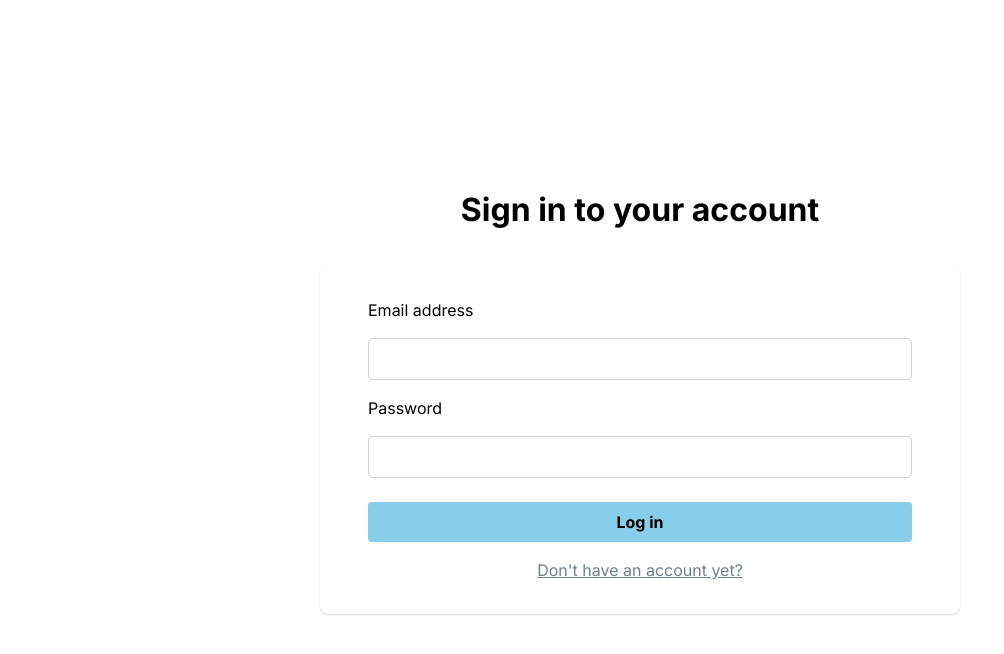
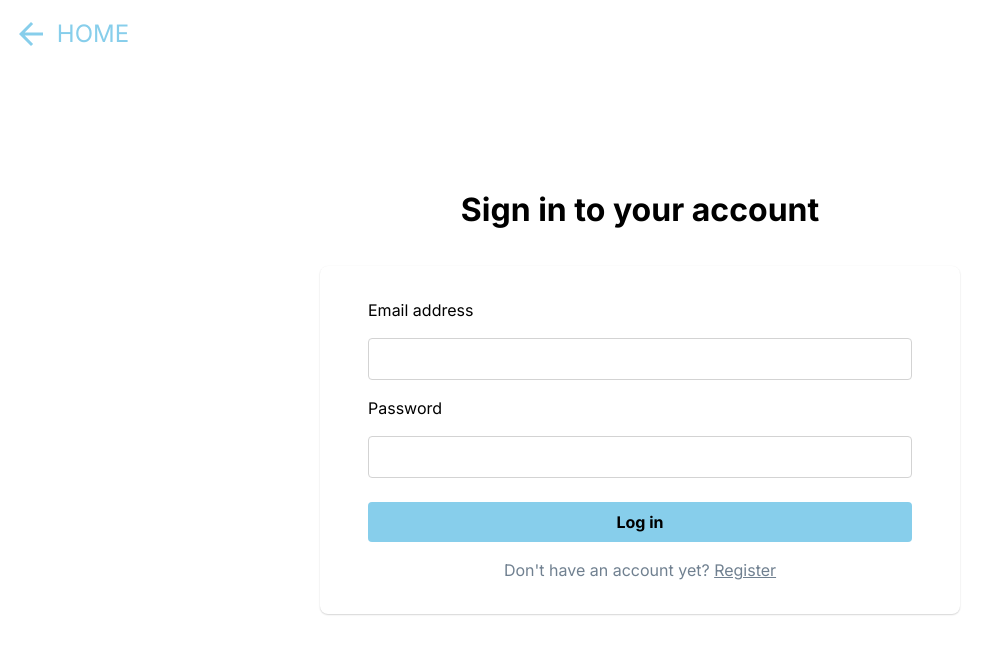
Before and after one commit to resultfulness/aw4rie, a Next.js app: page /app/login in a window 1280 px wide. Shown: the top 654 px of the page, without its empty margins (0-1004 px from the left). Built offline with nearby package versions, Linux system fonts and the light colour scheme.

Commit message:
add back button on form screen

```diff
--- a/src/app/app/(auth)/components/AuthForm.module.css
+++ b/src/app/app/(auth)/components/AuthForm.module.css
@@ -1,5 +1,6 @@
 .title {
   text-align: center;
+  padding-inline: 1rem;
 }
 
 .form {
@@ -29,3 +30,11 @@
   text-align: center;
   color: slategrey;
 }
+
+.form-switch a {
+  color: inherit;
+}
+
+.form-switch a:hover {
+  color: black;
+}
--- a/src/app/app/(auth)/components/AuthForm.tsx
+++ b/src/app/app/(auth)/components/AuthForm.tsx
@@ -84,14 +84,15 @@ const AuthForm: React.FC<AuthFormProps> = ({ variant }) => {
           {variant === "LOGIN" ? "Log in" : "Register"}
         </button>
 
-        <a
-          href={`/app/${variant === "LOGIN" ? "register" : "login"}`}
-          className={styles["form-switch"]}
-        >
+        <p className={styles["form-switch"]}>
           {variant === "LOGIN"
             ? "Don't have an account yet?"
             : "Already have an account?"}
-        </a>
+          &nbsp;
+          <a href={`/app/${variant === "LOGIN" ? "register" : "login"}`}>
+            {variant === "LOGIN" ? "Register" : "Log in"}
+          </a>
+        </p>
       </form>
     </>
   );
--- a/src/app/app/(auth)/layout.module.css
+++ b/src/app/app/(auth)/layout.module.css
@@ -1,3 +1,20 @@
+.home-link {
+  text-decoration: none;
+  position: absolute;
+  padding-block: 0.2rem;
+  margin: 0.8rem;
+  display: flex;
+  align-items: center;
+  gap: .5rem;
+  font-size: 1.5rem;
+  color: skyblue;
+}
+
+.home-link:hover,
+.home-link:focus {
+  border-bottom: 2px solid skyblue
+}
+
 .container {
   min-height: 100vh;
   display: flex;
--- a/src/app/app/(auth)/layout.tsx
+++ b/src/app/app/(auth)/layout.tsx
@@ -1,7 +1,16 @@
 "use client";
 
 import styles from "./layout.module.css";
+import { MdArrowBack } from "react-icons/md";
 
 export default function Layout({ children }: { children: React.ReactNode }) {
-  return <main className={styles.container}>{children}</main>;
+  return (
+    <>
+      <a href='/' className={styles["home-link"]}>
+        <MdArrowBack size={36} />
+        HOME
+      </a>
+      <main className={styles.container}>{children}</main>
+    </>
+  );
 }
```
